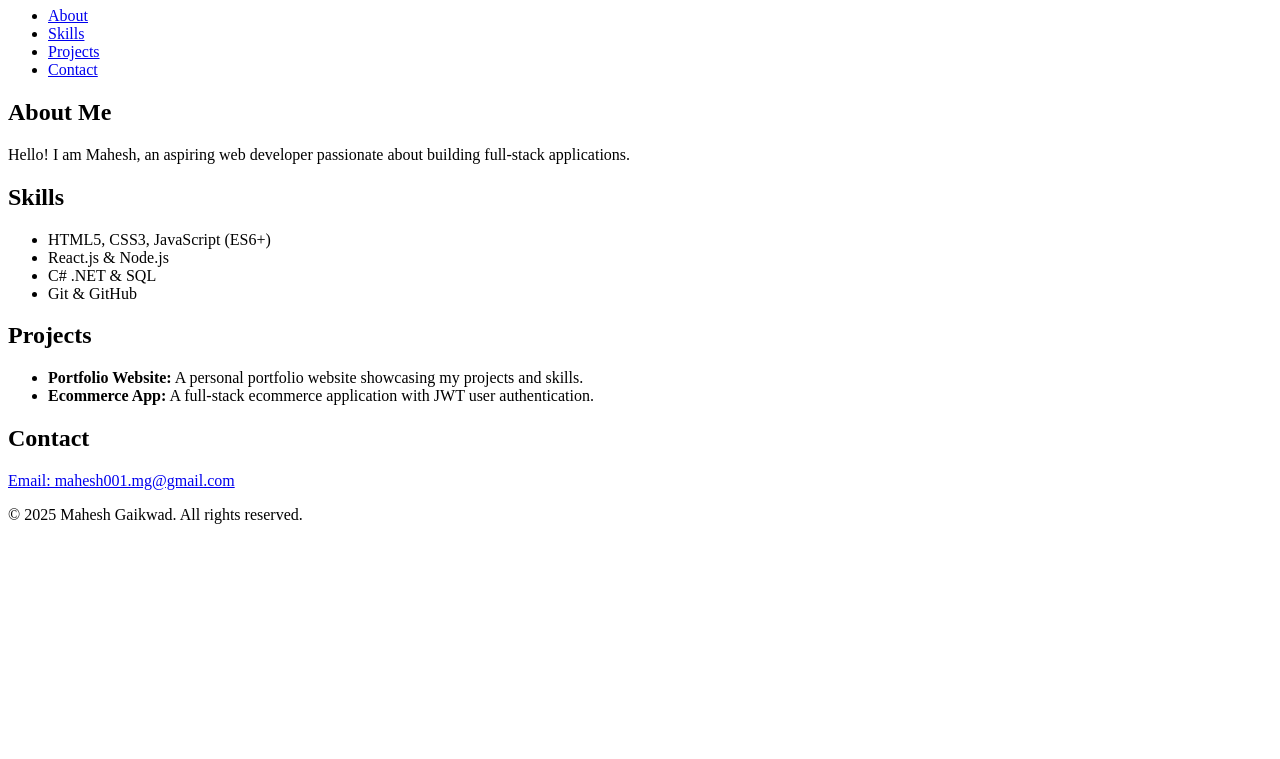
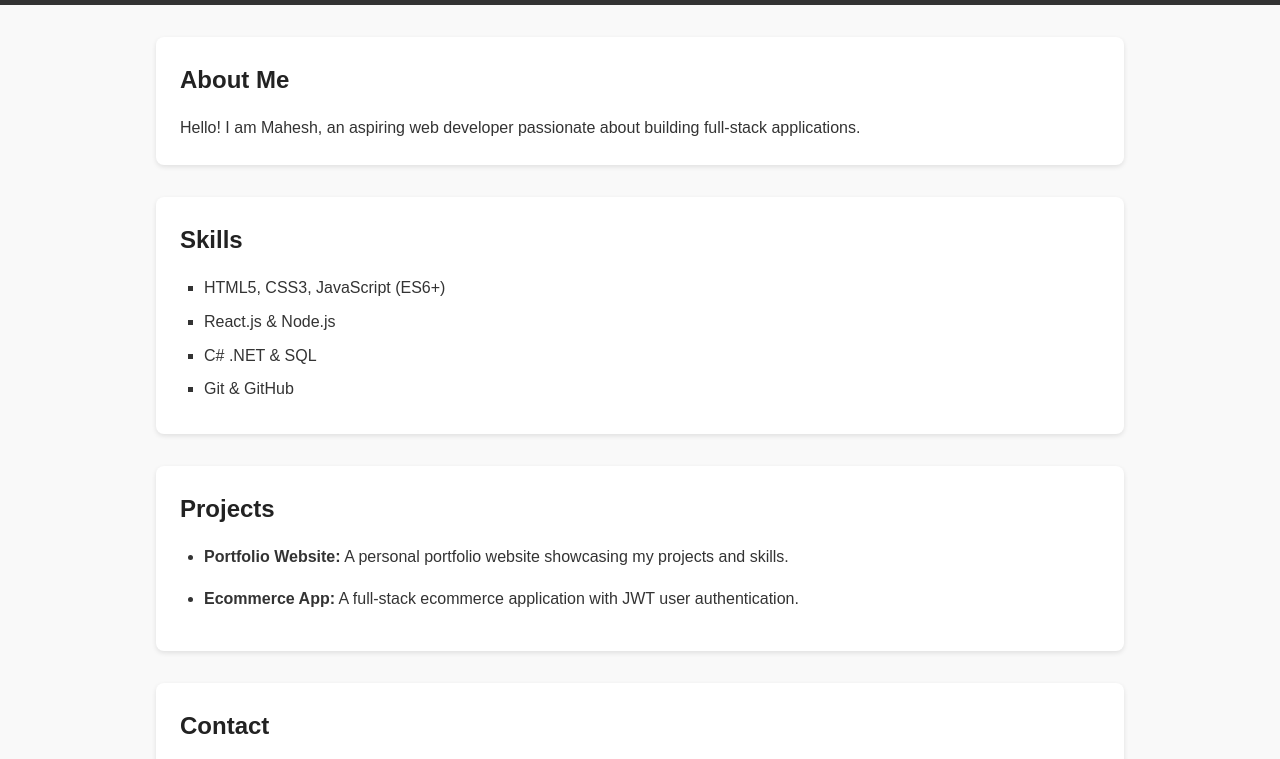
Before and after one commit to maheshgit-hub/portfolio-site, a plain HTML site: page index.html in a window 1280 px wide. Shown: the part 73-832 px from the top of the page. Before the commit the page ends 800 px from the top, so only its background shows below. Drawn offline with Linux system fonts and the light colour scheme.

Commit message:
Styled portfolio basic page with css fundamentals

```diff
--- a/index.html
+++ b/index.html
@@ -4,6 +4,7 @@
 <head>
   <meta charset="UTF-8">
   <meta name="viewport" content="width=device-width, initial-scale=1.0">
+  <link rel="stylesheet" href="style.css">
   <title>My Portfolio</title>
 </head>
 
--- /dev/null
+++ b/style.css
@@ -0,0 +1,121 @@
+/* Reset some default browser styles */
+* {
+  margin: 0;
+  padding: 0;
+  box-sizing: border-box;
+}
+
+body {
+  font-family: Arial, Helvetica, sans-serif;
+  line-height: 1.6;
+  background-color: #f9f9f9;
+  color: #333;
+}
+
+/* Header */
+header {
+  background: #333;
+  color: #fff;
+  padding: 1rem 2rem;
+  display: flex;
+  justify-content: space-between;
+  align-items: center;
+}
+
+header h1 {
+  font-size: 1.8rem;
+}
+
+nav ul {
+  list-style: none;
+  display: flex;
+  gap: 1.5rem;
+}
+
+nav ul li a {
+  color: #fff;
+  text-decoration: none;
+  font-weight: bold;
+  transition: color 0.3s ease;
+}
+
+nav ul li a:hover {
+  color: #ff9800;
+}
+
+/* Main Content */
+main {
+  max-width: 1000px;
+  margin: 2rem auto;
+  padding: 0 1rem;
+}
+
+section {
+  margin-bottom: 2rem;
+  padding: 1.5rem;
+  background: #fff;
+  border-radius: 8px;
+  box-shadow: 0 2px 5px rgba(0,0,0,0.1);
+}
+
+h2 {
+  margin-bottom: 1rem;
+  color: #222;
+}
+
+/* Skills */
+#skills ul {
+  list-style-type: square;
+  padding-left: 1.5rem;
+}
+
+#skills li {
+  margin-bottom: 0.5rem;
+}
+
+/* Projects */
+#projects ul {
+  padding-left: 1.5rem;
+}
+
+#projects li {
+  margin-bottom: 1rem;
+}
+
+/* Contact */
+#contact a {
+  display: inline-block;
+  padding: 0.6rem 1rem;
+  background: #ff9800;
+  color: white;
+  text-decoration: none;
+  border-radius: 5px;
+  transition: background 0.3s ease;
+}
+
+#contact a:hover {
+  background: #e68900;
+}
+
+/* Footer */
+footer {
+  text-align: center;
+  background: #333;
+  color: white;
+  padding: 1rem;
+  margin-top: 2rem;
+}
+
+/* Responsive Design */
+@media (max-width: 768px) {
+  header {
+    flex-direction: column;
+    text-align: center;
+  }
+
+  nav ul {
+    flex-direction: column;
+    gap: 0.8rem;
+    margin-top: 1rem;
+  }
+}
```
